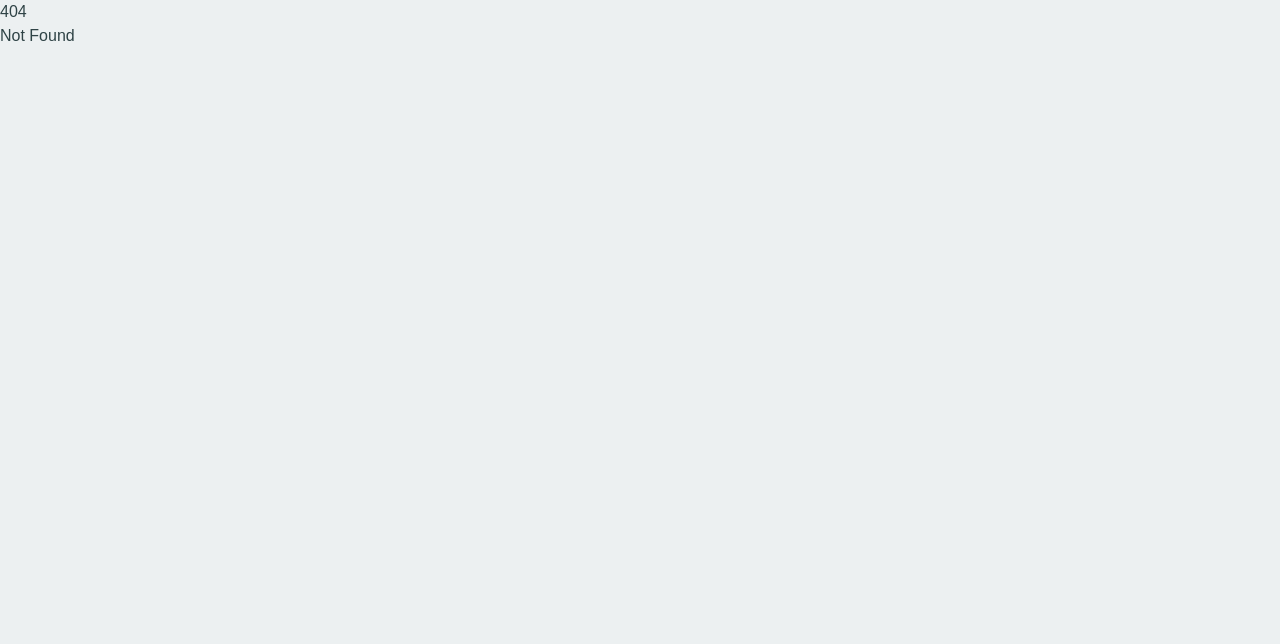
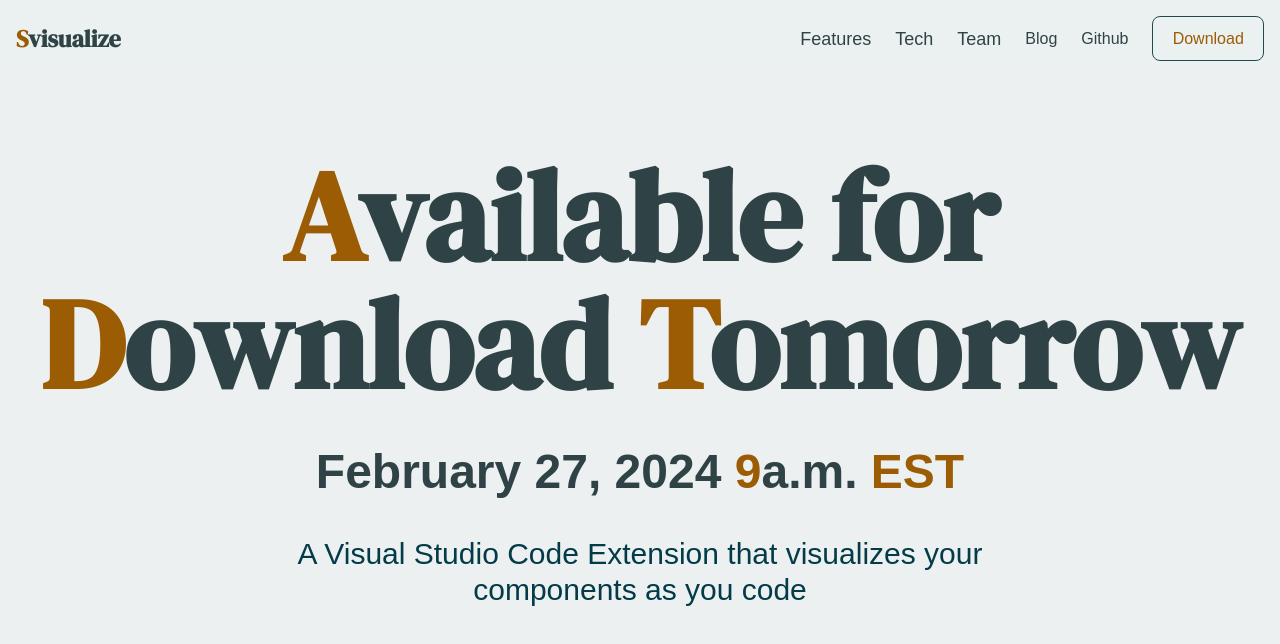
Before and after one commit to Svisualize-OSP6/landing-page, a SvelteKit app: page /tomorrow in a window 1280 px wide. Before the commit this address had no page. Shown: the top 644 px of the page. Built offline with nearby package versions, Linux system fonts and the light colour scheme.

Commit message:
adding waiting for downlaod page

```diff
--- a/src/components/Header.svelte
+++ b/src/components/Header.svelte
@@ -36,8 +36,11 @@
 				class="duration-200 hover:text-highlight cursor-pointer hover:font-semibold"
 				target="_blank text-lg">Github</a
 			>
+			<!-- <button class="specialBtn">
+				<a href="https://marketplace.visualstudio.com/items?itemName=Svisualize-dev.svisualize" target="_blank" class="text-logoOrange hover:text-highlight hover:font-semibold">Download</a>
+			</button> -->
 			<button class="specialBtn">
-				<a href="https://marketplace.visualstudio.com/items?itemName=Svisualize-dev.svisualize" target="_blank" class="text-logoOrange hover:text-highlight hover:font-semibold">Download</a>
+				<a href="/tomorrow" target="_blank" class="text-logoOrange hover:text-highlight hover:font-semibold">Download</a>
 			</button>
 		</nav>
 	</div>
--- a/src/routes/+page.svelte
+++ b/src/routes/+page.svelte
@@ -5,7 +5,6 @@
 	import Team from "../components/Team.svelte"
 	import Header from "../components/Header.svelte";
 
-	export let id;
 </script>
 
 <Header/>
--- /dev/null
+++ b/src/routes/tomorrow/+page.svelte
@@ -0,0 +1,8 @@
+<script>
+	import Header from "../../components/Header.svelte";
+	import Tomorrow from "./Tomorrow.svelte";
+
+</script>
+
+<Header/>
+<Tomorrow/>
--- /dev/null
+++ b/src/routes/tomorrow/Tomorrow.svelte
@@ -0,0 +1,30 @@
+<script>
+	import SectionWrapper from "../../components/SectionWrapper.svelte";
+
+	function makeHidden(){
+
+	}
+</script>
+
+<!-- //wrap section with section wrapper -->
+<SectionWrapper id="tomorrow">
+	<div class="flex flex-col gap-10 flex-1 items-center justify-center md:pb-10">
+		<h1
+			class="text-7xl sm:text-8xl md:text-9xl lg:text-10xl max-w-[1200px] mx-auto w-full text-center font-semibold logo"
+		>
+			<span class="text-logoOrange">A</span>vailable for <span class="text-logoOrange">D</span>ownload <span class="text-logoOrange">T</span>omorrow
+		</h1>
+		<h3
+			class="text-3xl sm:text-4xl md:text-5xl lg:text5-xl max-w-[1200px] mx-auto w-full text-center font-semibold"
+		>
+			February 27, 2024 <span class="text-logoOrange">9</span>a.m.
+
+			<span class="text-logoOrange">EST</span>
+		</h3>
+		<p
+			class="text-xl sm:text-2xl md:text-3xl text-center max-w-[800px] mx-auto w-full text-paragraph"
+		>
+			A Visual Studio Code Extension that visualizes your components as you code
+		</p>
+	</div>
+</SectionWrapper>
```
